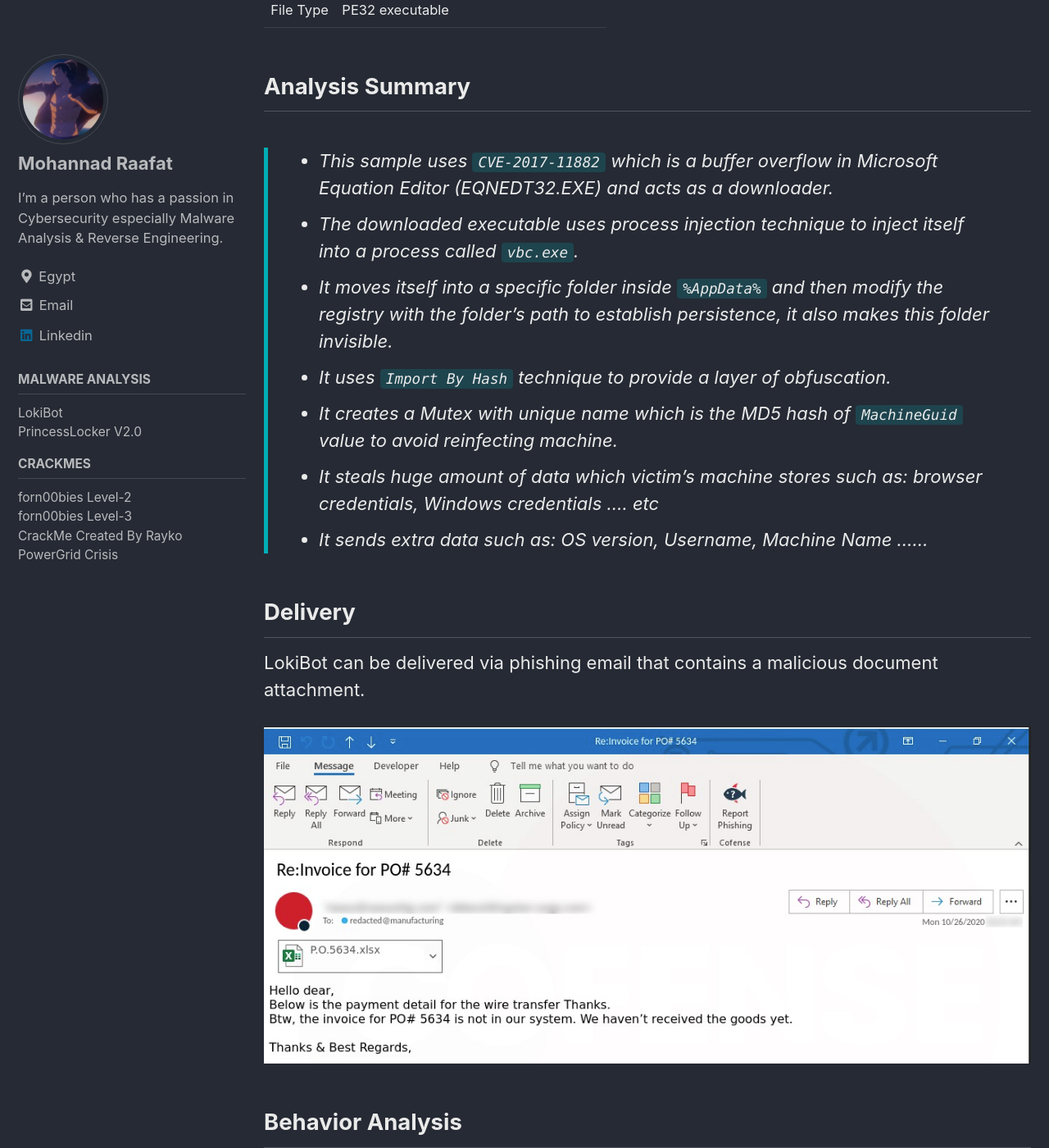
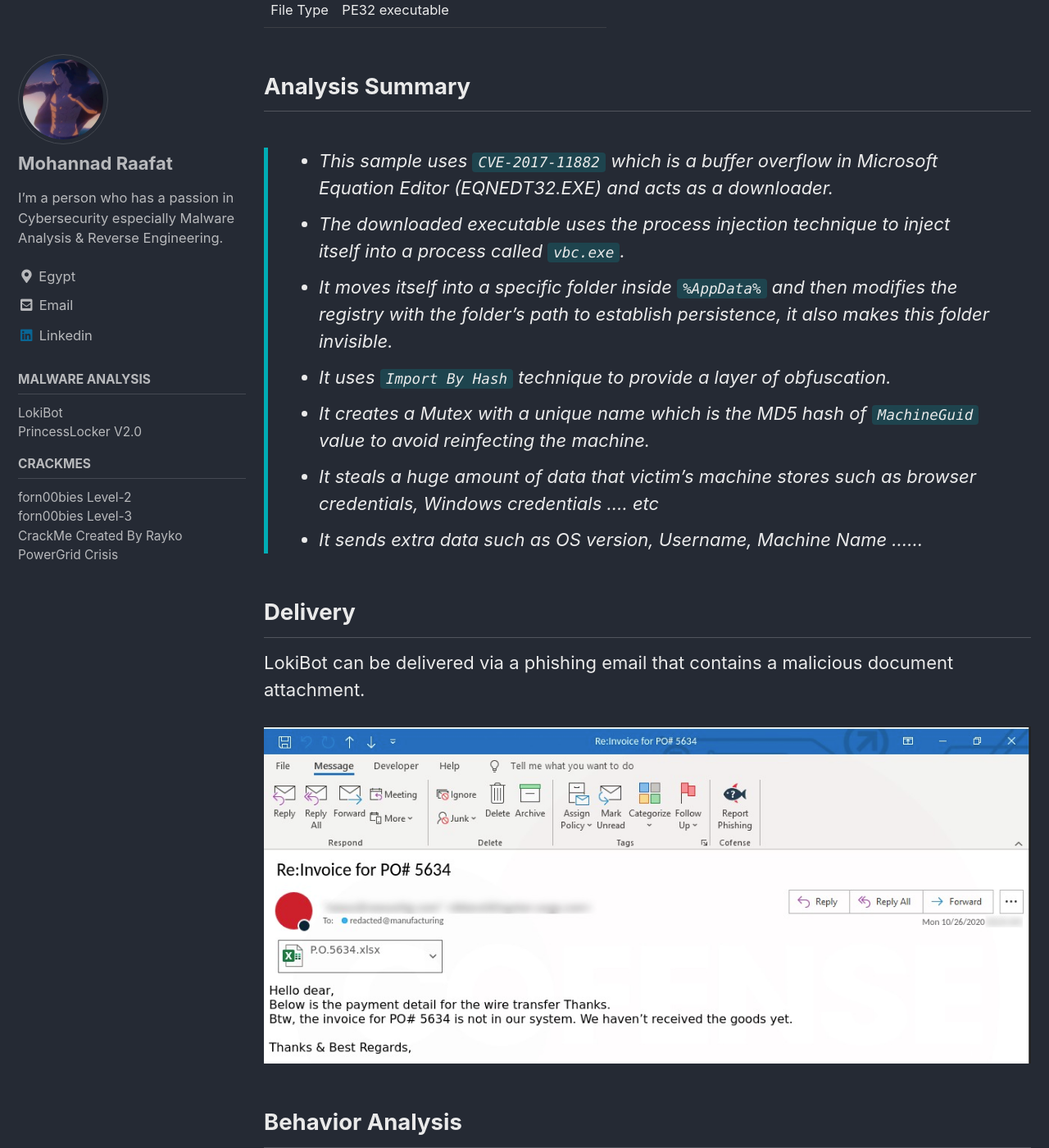
Before and after one commit to para0x0dise/para0x0dise.github.io, a Jekyll site: the page built from _posts/Malware-Analysis/2020-12-28-LokiBot – Stealing Credentials .md, in a window 1280 px wide and 1400 px high, scrolled down 1472 px. Shown: the whole window at 82% size. Built offline with Jekyll 4.4.1, drawn with Linux system fonts in a browser that asks for light colours; cached includes are drawn as plain includes; some of the changed text lies outside the part shown.

Commit message:
Update 2020-12-28-LokiBot – Stealing Credentials .md

````diff
--- a/_posts/Malware-Analysis/2020-12-28-LokiBot – Stealing Credentials .md
+++ b/_posts/Malware-Analysis/2020-12-28-LokiBot – Stealing Credentials .md
@@ -34,16 +34,16 @@ tags:
 
 ## Analysis Summary
 >* This sample uses `CVE-2017-11882` which is a buffer overflow in Microsoft Equation Editor (EQNEDT32.EXE) and acts as a downloader.
->* The downloaded executable uses process injection technique to inject itself into a process called `vbc.exe`.
->* It moves itself into a specific folder inside `%AppData%` and then modify the registry with the folder's path to establish persistence, it also makes this folder invisible.
+>* The downloaded executable uses the process injection technique to inject itself into a process called `vbc.exe`.
+>* It moves itself into a specific folder inside `%AppData%` and then modifies the registry with the folder's path to establish persistence, it also makes this folder invisible.
 >* It uses `Import By Hash` technique to provide a layer of obfuscation.
->* It creates a Mutex with unique name which is the MD5 hash of `MachineGuid` value to avoid reinfecting machine.
->* It steals huge amount of data which victim's machine stores such as: browser credentials, Windows credentials .... etc
->* It sends extra data such as: OS version, Username, Machine Name ......
+>* It creates a Mutex with a unique name which is the MD5 hash of `MachineGuid` value to avoid reinfecting the machine.
+>* It steals a huge amount of data that victim's machine stores such as browser credentials, Windows credentials .... etc
+>* It sends extra data such as OS version, Username, Machine Name ......
 
 
 ## Delivery
-LokiBot can be delivered via phishing email that contains a malicious document attachment.
+LokiBot can be delivered via a phishing email that contains a malicious document attachment.
 
 [![phishing](/assets/images/Malware-Analysis/LokiBot/phishing.png)](/assets/images/Malware-Analysis/LokiBot/phishing.png)
 
@@ -59,16 +59,16 @@ Then it will save at `C:\Users\Public` and rename it to `vbc.exe` and execute it
 
 [![1](/assets/images/Malware-Analysis/LokiBot/1.png)](/assets/images/Malware-Analysis/LokiBot/1.png)
 
-Then, It sends some data to C&C domain `http://begadi[.]ga/`. It looks like the username, PC-name of victim's machine and other encrypted data.
+Then, It sends some data to the C&C domain `http://begadi[.]ga/`. It looks like the username, PC-name of the victim's machine, and other encrypted data.
 
 [![3](/assets/images/Malware-Analysis/LokiBot/3.png)](/assets/images/Malware-Analysis/LokiBot/3.png)
 
-Unfortunately, C2 domain is down but I still could explain some details inside.
+Unfortunately, the C2 domain is down but I still could explain some details inside.
 
 ## Stage 1: Downloader
-This sample uses CVE-2017-11882 which is a buffer overflow in Microsoft Equation Editor `(EQNEDT32.EXE)` and acts as a downloader. Lets represent a little explanation of buffer overflow.
+This sample uses CVE-2017-11882 which is a buffer overflow in Microsoft Equation Editor `(EQNEDT32.EXE)` and acts as a downloader. Let's represent a little explanation of buffer overflow.
 
-When a normal function is called, the `EIP` of next instruction is saved into the stack so after returning to the main function, the program knows where to go next.
+When a normal function is called, the `EIP` of the next instruction is saved into the stack so after returning to the main function, the program knows where to go next.
 
 This sample uses this technique to change the `EIP` to redirect the flow of execution to another way.
 
@@ -76,7 +76,7 @@ This is a simple example of BOF (The program's flow is redirected to `0x00443015
 
 [![4](/assets/images/Malware-Analysis/LokiBot/4.png)](/assets/images/Malware-Analysis/LokiBot/4.png)
 
-We can add a key named `EQNEDT32.EXE` at `Image File Execution Options` in registry to intercept calls to an executable for debugging.
+We can add a key named `EQNEDT32.EXE` at `Image File Execution Options` in the registry to intercept calls to an executable for debugging.
 
 [![5](/assets/images/Malware-Analysis/LokiBot/5.png)](/assets/images/Malware-Analysis/LokiBot/5.png)
 
@@ -93,44 +93,44 @@ Now, it is packed but we can unpack it easily as it writes the PE file of the un
 ## Stage 3: Loki-Bot
 ### Import By Hash
 
-First, it executes a function labeled `GetCommandLine` that return the full command line of the executable. Then, It gets number of arguments that this command line has using `GetCommandLineToArgV`.
+First, it executes a function labeled `GetCommandLine` that returns the full command line of the executable. Then, It gets some arguments that this command line has been using `GetCommandLineToArgV`.
 
 [![8](/assets/images/Malware-Analysis/LokiBot/8.png)](/assets/images/Malware-Analysis/LokiBot/8.png)
 
-It doesn't call these APIs directly but uses `Import By Hash` technique so lets dig little inside `GetCommandLine`. Here it passes 4 arguments to a function labeled `Get_DLL_API_From_Hash_Index`. We focus on the first 2 arguments.
+It doesn't call these APIs directly but uses `Import By Hash` technique so let's dig a little inside `GetCommandLine`. Here it passes 4 arguments to a function labeled `Get_DLL_API_From_Hash_Index`. We focus on the first 2 arguments.
 
 | Argument | Description                                             |
 |----------|---------------------------------------------------------|
-| Arg 1    | Index of DLL that contains function (0 in this example) |
+| Arg 1    | Index of DLL that contains the function (0 in this example) |
 | Arg 2    | Hash of API to be called  (0x0EEF0D05E )                |
 
 
 [![9](/assets/images/Malware-Analysis/LokiBot/9.png)](/assets/images/Malware-Analysis/LokiBot/9.png)
 
-Now lets dig inside this function. Here it passes the hash and index inside another function labeled `Get_API_From_Hash`. Then It calls 2 functions labeled `Get_DLL_From_Index` & `Search_API_From_Hash`
+Now let's dig inside this function. Here it passes the hash and index inside another function labeled `Get_API_From_Hash`. Then It calls 2 functions labeled `Get_DLL_From_Index` & `Search_API_From_Hash`
 
 [![10](/assets/images/Malware-Analysis/LokiBot/10.png)](/assets/images/Malware-Analysis/LokiBot/10.png) | [![11](/assets/images/Malware-Analysis/LokiBot/11.png)](/assets/images/Malware-Analysis/LokiBot/11.png)
 
-> Briefly, It gets the required DLL, hashes every API inside it using its name and then compares between every hash and desired hash. We will explain that in detail.
+> Briefly, It gets the required DLL, hashes every API inside it using its name, and then compares between every hash and desired hash. We will explain that in detail.
 
-Lets dig inside `Get_DLL_From_Index`. Here it builds an array of DLLs dynamically and I noticed that it leaves 2 elements at the beginning of array.
+Let's dig inside `Get_DLL_From_Index`. Here it builds an array of DLLs dynamically and I noticed that it leaves 2 elements at the beginning of the array.
 
 [![12](/assets/images/Malware-Analysis/LokiBot/12.png)](/assets/images/Malware-Analysis/LokiBot/12.png)
 
-Here it passes a hash to function labels `Get_DLL_By_Hash`, so It gets the first 2 elements by hashing technique. In this case it will pass `0x0F96AF9CE` to get `KERNEL32.dll`.
+Here it passes a hash to function labels `Get_DLL_By_Hash`, so It gets the first 2 elements by hashing technique. In this case, it will pass `0x0F96AF9CE` to get `KERNEL32.dll`.
 
 [![13](/assets/images/Malware-Analysis/LokiBot/13.png)](/assets/images/Malware-Analysis/LokiBot/13.png)
 
-Now, lets dig more inside `Get_DLL_By_Hash`. First, It gets the address of PEB (Process Environment Block). Then, it moves to offset `0xC` that is called `_PEB_LDR_DATA` structure. Finally, it gets DLL name from a structure called `InLoadOrderModuleList`.
+Now, let's dig more inside `Get_DLL_By_Hash`. First, It gets the address of PEB (Process Environment Block). Then, it moves to offset `0xC` that is called `_PEB_LDR_DATA` structure. Finally, it gets the DLL name from a structure called `InLoadOrderModuleList`.
 
->The Process Environment Block (PEB) is a user-mode data structure that can be used by applications (and by extend by malware) to get information such as the list of loaded modules, process startup arguments, heap address, check whether program is being debugged, find image base address of imported DLLs,...etc
+>The Process Environment Block (PEB) is a user-mode data structure that can be used by applications (and by extend by malware) to get information such as the list of loaded modules, process startup arguments, heap address, check whether the program is being debugged, find image base address of imported DLLs,...etc
 
 
 [![14](/assets/images/Malware-Analysis/LokiBot/14.png)](/assets/images/Malware-Analysis/LokiBot/14.png)
 >For more information [here](https://vdalabs.com/2018/09/19/finding-dll-name-from-the-process-environment-block-peb/)
 
 
-Here, It loops through all loaded DLLs inside the executable, hashes them and compares with passed hash (0x0F96AF9CE), passes DLL name and its length to function labeled `Calculate_Hash` and compares the result with `0x0F96AF9CE`
+Here, It loops through all loaded DLLs inside the executable, hashes them and compares them with the passed hash (0x0F96AF9CE), passes DLL name and its length to function labeled `Calculate_Hash`, and compares the result with `0x0F96AF9CE`
 
 [![15](/assets/images/Malware-Analysis/LokiBot/15.png)](/assets/images/Malware-Analysis/LokiBot/15.png)
 
@@ -147,18 +147,18 @@ According to [PE structure](https://github.com/corkami/pics/blob/master/binary/p
 ```
 Export_Table = DOS_HEADER_Address + 0x3C + 0x78
 ```
-Then, It uses `Calculate_Hash` function again to get all API hashes and then compares with the desired API hash `0x0EEF0D05E`.
+Then, It uses `Calculate_Hash` function again to get all API hashes and then compares them with the desired API hash `0x0EEF0D05E`.
 
 [![16](/assets/images/Malware-Analysis/LokiBot/16.png)](/assets/images/Malware-Analysis/LokiBot/16.png)
 
 ### Creating Mutex
-As we know, lots of malwares create a Mutex at first time on victim's machine to avoid reinfecting it again. The Mutex name is unique from one machine to another that depends on `MachineGuid` value.
+As we know, lots of Malwares create a Mutex for the first time on the victim's machine to avoid reinfecting it again. The Mutex name is unique from one machine to another that depends on `MachineGuid` value.
 
 [![17](/assets/images/Malware-Analysis/LokiBot/17.png)](/assets/images/Malware-Analysis/LokiBot/17.png)
 
-Lets have more details. It executes a function labeled `Get_Mutex_Name` at `0x413982` that basically returns 48 bytes of MD5-hash value of `MachineGuid` in unicode form. Then creates a Mutex using `CreateMutexW`.
+Let's have more details. It executes a function labeled `Get_Mutex_Name` at `0x413982` that returns 48 bytes of MD5-hash value of `MachineGuid` in Unicode form. Then creates a Mutex using `CreateMutexW`.
 
-If this Mutex is already exists, the malware terminates itself.
+If this Mutex already exists, the malware terminates itself.
 
 [![18](/assets/images/Malware-Analysis/LokiBot/18.png)](/assets/images/Malware-Analysis/LokiBot/18.png)
 
@@ -174,7 +174,7 @@ More deeper, It uses `RegOpenKeyExA`, `RegQueryValueExA`, `RegCloseKey`.
 [![21](/assets/images/Malware-Analysis/LokiBot/21.png)](/assets/images/Malware-Analysis/LokiBot/21.png)
 
 #### Generating Hash
-Now, It passes the `MachineGuid` value and its length to function labeled `Get_MachineGuid_MD5_Hash` at `0x4065D2` to generate the hash value.
+Now, It passes the `MachineGuid` value and its length to a function labeled `Get_MachineGuid_MD5_Hash` at `0x4065D2` to generate the hash value.
 
 [![22](/assets/images/Malware-Analysis/LokiBot/22.png)](/assets/images/Malware-Analysis/LokiBot/22.png)
 
@@ -223,7 +223,7 @@ rep movsd          |
 ```
 
 ### Stealing Data
-Now, the malware has successfully checked for initialization data and created its Mutex, it is time to start doing some bad things. This malware steals huge amount of data such as browser credentials, Windows credentials .... etc
+Now, the malware has successfully checked for initialization data and created its Mutex, it is time to start doing some bad things. This malware steals a huge amount of data such as browser credentials, Windows credentials .... etc
 
 As shown, each function is responsible for stealing specific application credentials. It passes the function address and its ID to a labeled function `execute`.
 
@@ -244,10 +244,10 @@ This is a list of some applications that Loki-Bot steals:
 | Google Chrome    | Outlook       | 1Password         |            |              |           |            |
 
 
-I tried on `Mozilla Firefox` only so lets dig into it.
+I tried on `Mozilla Firefox` only so let's dig into it.
 
 #### Getting Version
-First, it retrieves Firefox version from registry using a function labeled `Get_Reg_Value0`.
+First, it retrieves the Firefox version from the registry using a function labeled `Get_Reg_Value0`.
 
 [![31](/assets/images/Malware-Analysis/LokiBot/31.png)](/assets/images/Malware-Analysis/LokiBot/31.png)
 
@@ -259,7 +259,7 @@ Then, it checks for the architecture that Firefox is running on by searching for
 
 [![33](/assets/images/Malware-Analysis/LokiBot/33.png)](/assets/images/Malware-Analysis/LokiBot/33.png) | [![34](/assets/images/Malware-Analysis/LokiBot/34.png)](/assets/images/Malware-Analysis/LokiBot/34.png)
 
-And now, it uses a function labeled `Concatenate_With` to concatenate strings together so here it gets another path inside registry.
+And now, it uses a function labeled `Concatenate_With` to concatenate strings together so here it gets another path inside the registry.
 
 [![36](/assets/images/Malware-Analysis/LokiBot/36.png)](/assets/images/Malware-Analysis/LokiBot/36.png)
 
@@ -281,7 +281,7 @@ First, it adds the Firefox Install Directory to the system’s `PATH` using `Get
 
 [![39](/assets/images/Malware-Analysis/LokiBot/39.png)](/assets/images/Malware-Analysis/LokiBot/39.png)
 
-Then, it gets the full path of `NSS3.DLL` by concatenating its name and Firefox path using `Concatenate_With` and checks if it exists using `PathFileExistsW`. Finally it loads this DLL using `LoadLibraryW`.
+Then, it gets the full path of `NSS3.DLL` by concatenating its name and Firefox path using `Concatenate_With` and checks if it exists using `PathFileExistsW`. Finally, it loads this DLL using `LoadLibraryW`.
 
 [![40](/assets/images/Malware-Analysis/LokiBot/40.png)](/assets/images/Malware-Analysis/LokiBot/40.png)
 
@@ -297,7 +297,7 @@ PK11SDR_Decrypt
 >These APIs will be used later to decrypt stored credentials.
 
 #### Getting Profile Path
-The malware has all needed APIs to decrypt credentials, it will extract them from Firefox’s database (Profiles). Lets dig into `Get_Profile_INI_Credentials`.
+The malware has all the needed APIs to decrypt credentials, it will extract them from Firefox’s database (Profiles). Let's dig into `Get_Profile_INI_Credentials`.
 
 [![42](/assets/images/Malware-Analysis/LokiBot/42.png)](/assets/images/Malware-Analysis/LokiBot/42.png)
 
@@ -430,7 +430,7 @@ It gets the current screen resolution using a function labeled `Get_Screen_Resol
 [![67](/assets/images/Malware-Analysis/LokiBot/67.png)](/assets/images/Malware-Analysis/LokiBot/67.png)
 
 
-Now it is time to determine whether the current user is a local administrator via a function labeled `Is_Local_Admin`. It gets the current username and passes it to `NetUserGetInfo` that determines the privilege level of current user.
+Now it is time to determine whether the current user is a local administrator via a function labeled `Is_Local_Admin`. It gets the current username and passes it to `NetUserGetInfo` that determines the privilege level of the current user.
 
 Then it compares the 4th element (privilege level) with 2 that represents `Administrator`
 
@@ -443,11 +443,11 @@ After collecting the required data into a buffer, it passes this buffer and its
 * Port Number
 * User-Agent
 
-and then, it sends data to C2 server.
+and then, it sends data to the C2 server.
 
 [![69](/assets/images/Malware-Analysis/LokiBot/69.png)](/assets/images/Malware-Analysis/LokiBot/69.png)
 
-Getting little details. First it decrypts the hostname using a function labeled `Get_C2_Hostname` at `0x414286`
+Getting little details. First, it decrypts the hostname using a function labeled `Get_C2_Hostname` at `0x414286`
 
 [![70](/assets/images/Malware-Analysis/LokiBot/70.png)](/assets/images/Malware-Analysis/LokiBot/70.png) | [![71](/assets/images/Malware-Analysis/LokiBot/71.png)](/assets/images/Malware-Analysis/LokiBot/71.png)
 
````
Also changed, not shown: other parts of _posts/Malware-Analysis/2020-12-28-LokiBot – Stealing Credentials .md (+13 -13 lines).
